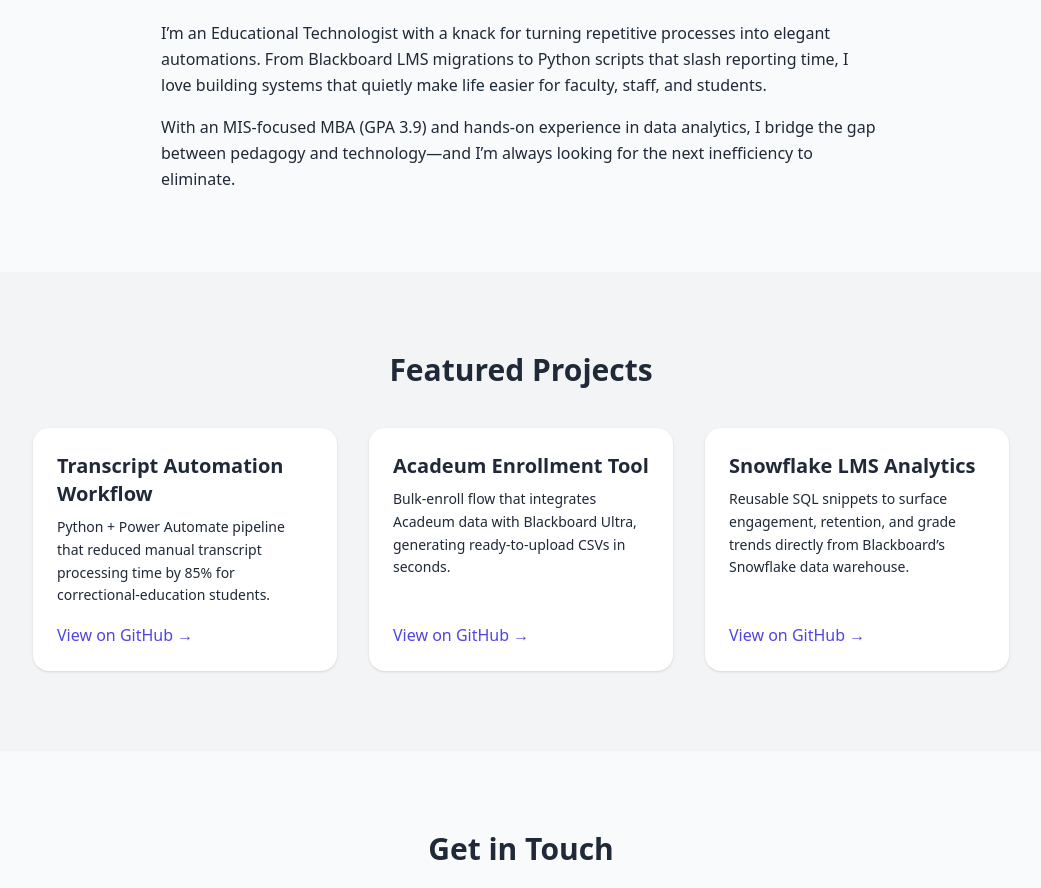
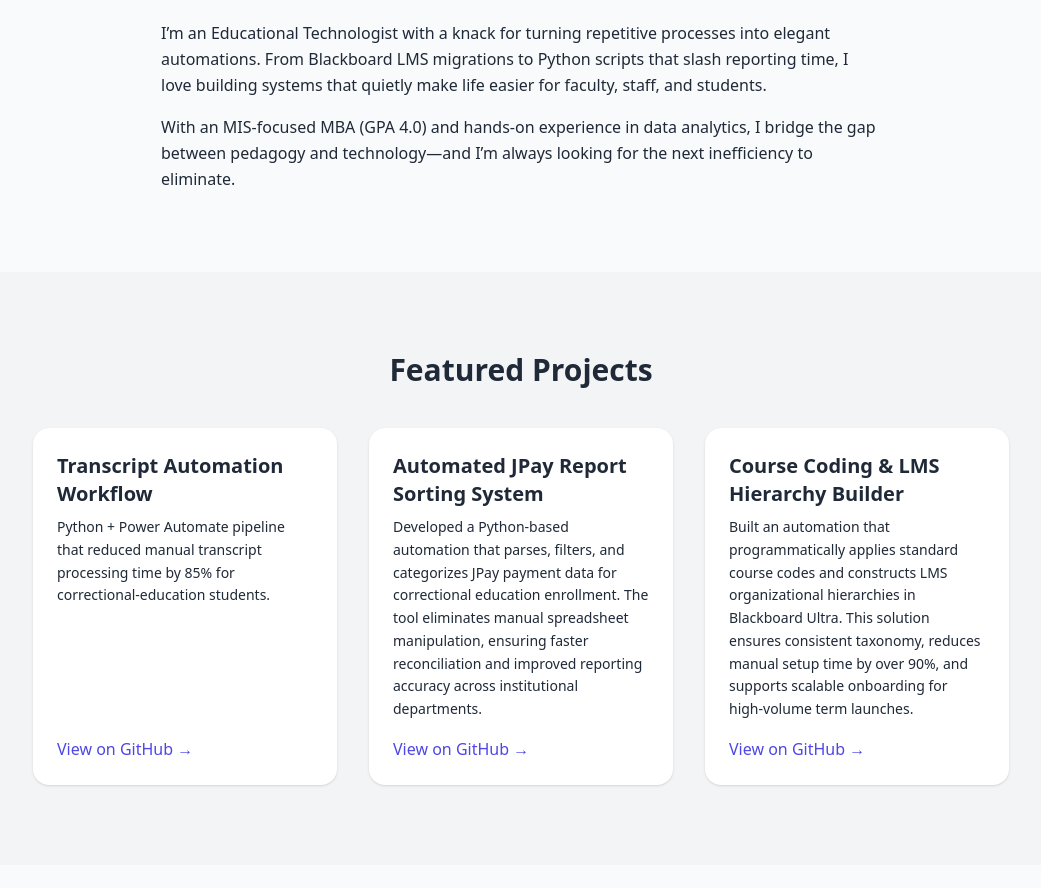
Before and after one commit to Brent-Monroe/Brent-Monroe.github.io, a plain HTML site: page index.html in a window 1280 px wide. Shown: the part 624-1512 px from the top of the page, without its empty margins (119-1160 px from the left). Drawn offline with nearby package versions, Linux system fonts and the light colour scheme.

Commit message:
Update index.html

```diff
--- a/index.html
+++ b/index.html
@@ -35,7 +35,7 @@
       <div class="max-w-3xl mx-auto px-6">
         <h2 class="text-3xl font-bold mb-6">About Me</h2>
         <p class="mb-4 leading-relaxed">I’m an Educational Technologist with a knack for turning repetitive processes into elegant automations. From Blackboard LMS migrations to Python scripts that slash reporting time, I love building systems that quietly make life easier for faculty, staff, and students.</p>
-        <p class="leading-relaxed">With an MIS‑focused MBA (GPA 3.9) and hands‑on experience in data analytics, I bridge the gap between pedagogy and technology—and I’m always looking for the next inefficiency to eliminate.</p>
+        <p class="leading-relaxed">With an MIS‑focused MBA (GPA 4.0) and hands‑on experience in data analytics, I bridge the gap between pedagogy and technology—and I’m always looking for the next inefficiency to eliminate.</p>
       </div>
     </section>
 
@@ -52,14 +52,16 @@
           </div>
           <!-- Card 2 -->
           <div class="bg-white rounded-2xl shadow p-6 flex flex-col">
-            <h3 class="text-xl font-semibold mb-2">Acadeum Enrollment Tool</h3>
-            <p class="flex-grow mb-4 text-sm leading-relaxed">Bulk‑enroll flow that integrates Acadeum data with Blackboard Ultra, generating ready‑to‑upload CSVs in seconds.</p>
+            <h3 class="text-xl font-semibold mb-2">Automated JPay Report Sorting System</h3>
+            <p class="flex-grow mb-4 text-sm leading-relaxed">Developed a Python-based automation that parses, filters, and categorizes JPay payment data for correctional education enrollment. The tool eliminates manual spreadsheet manipulation, ensuring faster reconciliation and improved reporting accuracy across institutional departments.
+
+</p>
             <a href="https://github.com/yourusername/acadeum-enrollment" class="text-indigo-600 font-medium hover:underline mt-auto">View on GitHub →</a>
           </div>
           <!-- Card 3 -->
           <div class="bg-white rounded-2xl shadow p-6 flex flex-col">
-            <h3 class="text-xl font-semibold mb-2">Snowflake LMS Analytics</h3>
-            <p class="flex-grow mb-4 text-sm leading-relaxed">Reusable SQL snippets to surface engagement, retention, and grade trends directly from Blackboard’s Snowflake data warehouse.</p>
+            <h3 class="text-xl font-semibold mb-2">Course Coding & LMS Hierarchy Builder</h3>
+            <p class="flex-grow mb-4 text-sm leading-relaxed">Built an automation that programmatically applies standard course codes and constructs LMS organizational hierarchies in Blackboard Ultra. This solution ensures consistent taxonomy, reduces manual setup time by over 90%, and supports scalable onboarding for high-volume term launches.</p>
             <a href="https://github.com/yourusername/blackboard-snowflake-queries" class="text-indigo-600 font-medium hover:underline mt-auto">View on GitHub →</a>
           </div>
         </div>
```
